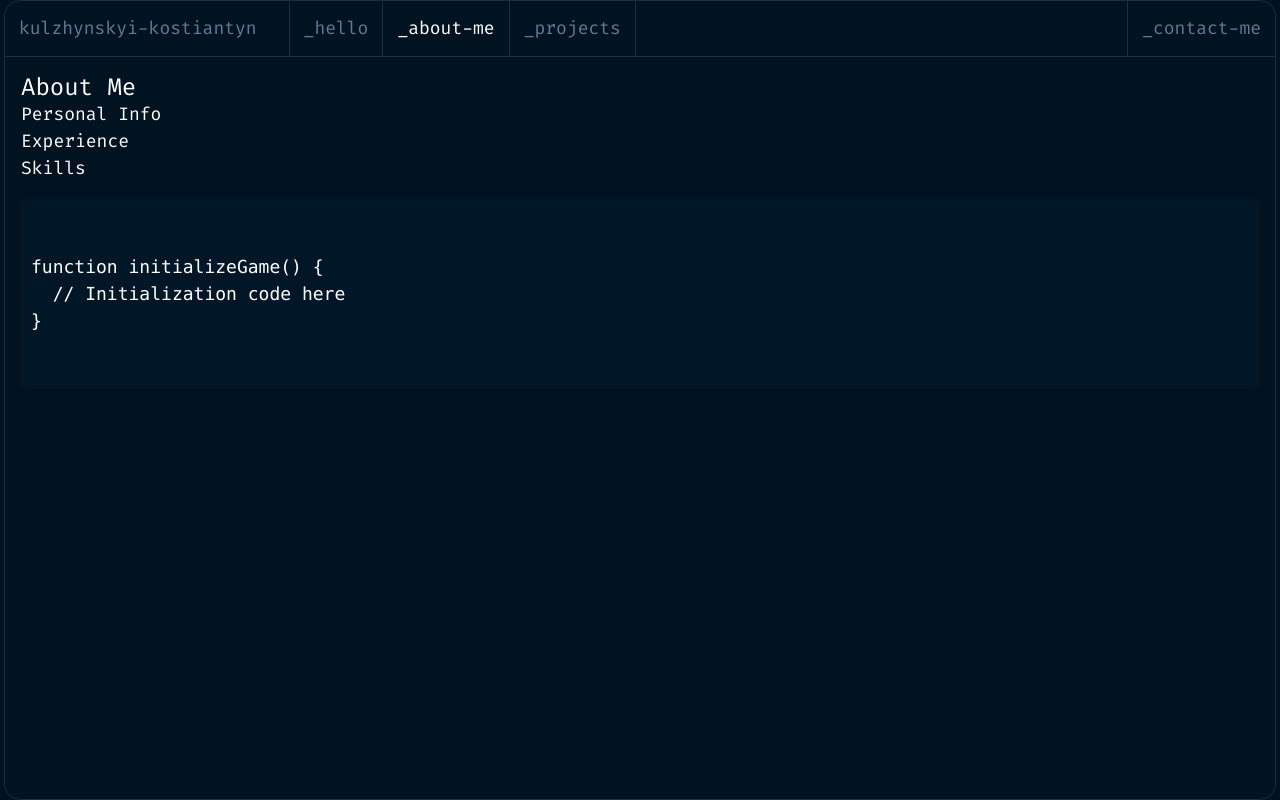
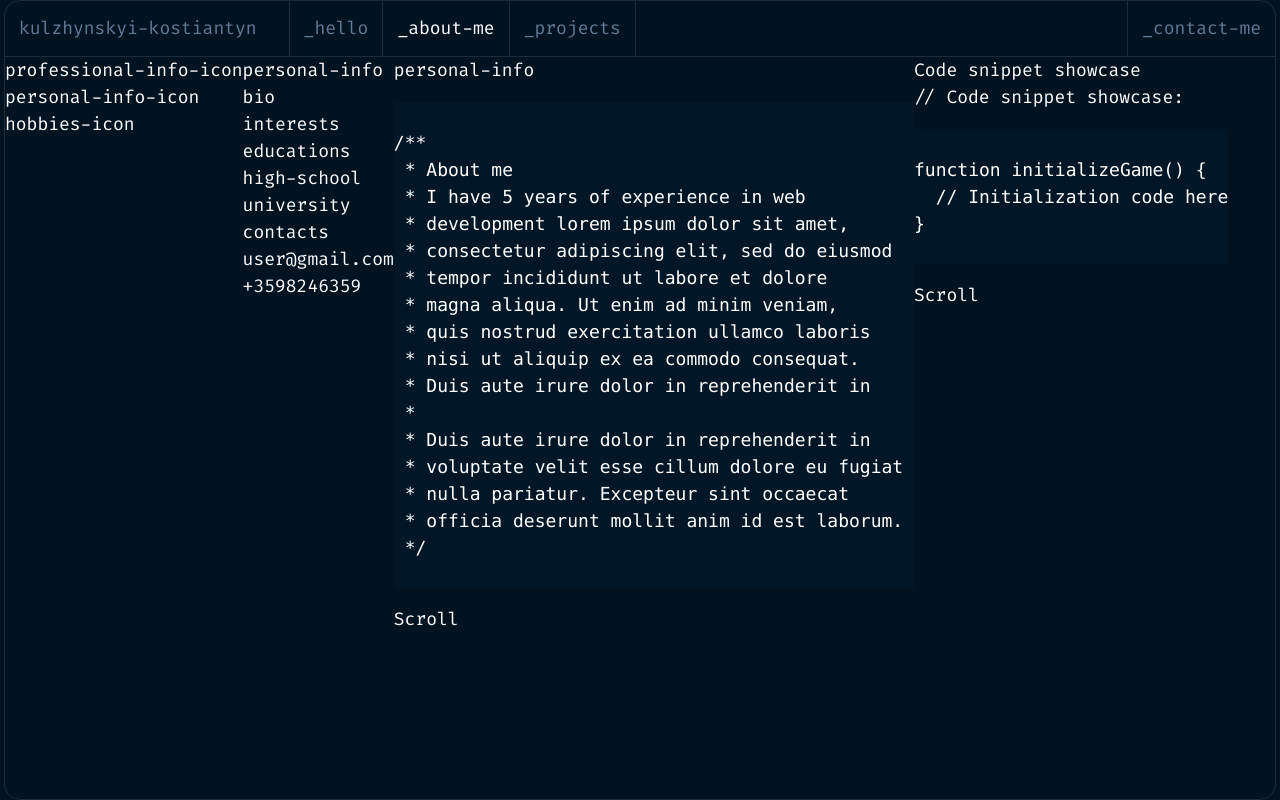
Before and after one commit to jaycikey/Portfolio, a React (Vite) app: page /about in a window 1280 px wide. Built offline with nearby package versions, Linux system fonts and the light colour scheme.

Commit message:
strAbout

```diff
--- a/src/components/About/About.jsx
+++ b/src/components/About/About.jsx
@@ -1,43 +1,20 @@
-import { Box, Typography } from "@mui/material";
-import { useTheme } from "@mui/material/styles";
+import { Box } from '@mui/material';
+import Code from './Code/Code';
+import AboutList from './AboutList/AboutList';
+import SideBar from './SideBar/SideBar';
+import ContentView from './ContentView/ContentView';
 
 const About = () => {
-  const theme = useTheme();
-
   const aboutStyles = {
-    color: theme.palette.text.primary,
-    p: 2,
-  };
-
-  const aboutListStyles = {
-    listStyle: "none",
-    p: 0,
-  };
-
-  const codeSnippetStyles = {
-    mt: 2,
-    p: 1.25,
-    borderRadius: 1,
-    backgroundColor: theme.palette.background.paper,
+    display: 'flex',
   };
 
   return (
     <Box sx={aboutStyles}>
-      <Typography variant="h3">About Me</Typography>
-      <Box component="ul" sx={aboutListStyles}>
-        <Box component="li">Personal Info</Box>
-        <Box component="li">Experience</Box>
-        <Box component="li">Skills</Box>
-      </Box>
-      <Box sx={codeSnippetStyles}>
-        <pre>
-          <code>{`
-function initializeGame() {
-  // Initialization code here
-}
-          `}</code>
-        </pre>
-      </Box>
+      <SideBar />
+      <AboutList />
+      <ContentView />
+      <Code />
     </Box>
   );
 };
--- /dev/null
+++ b/src/components/About/AboutList/AboutList.jsx
@@ -0,0 +1,36 @@
+import { Box, Typography } from '@mui/material';
+import { useTheme } from '@mui/material/styles';
+
+const AboutList = () => {
+  const theme = useTheme();
+
+  const personalStyles = {
+    display: 'flex',
+    flexDirection: 'column',
+    color: theme.palette.text.primary,
+  };
+
+  const aboutListStyles = {
+    p: 0,
+  };
+  return (
+    <Box sx={personalStyles}>
+      <Typography variant="body">personal-info</Typography>
+      <Box component="ul" sx={aboutListStyles}>
+        <Box component="li">bio</Box>
+        <Box component="li">interests</Box>
+      </Box>
+      <Typography variant="body">educations</Typography>
+      <Box component="ul" sx={aboutListStyles}>
+        <Box component="li">high-school</Box>
+        <Box component="li">university</Box>
+      </Box>
+      <Typography variant="body">contacts</Typography>
+      <Box component="ul" sx={aboutListStyles}>
+        <Box component="li">user@gmail.com</Box>
+        <Box component="li">+3598246359</Box>
+      </Box>
+    </Box>
+  );
+};
+export default AboutList;
--- /dev/null
+++ b/src/components/About/Code/Code.jsx
@@ -0,0 +1,30 @@
+import { Box, Typography } from '@mui/material';
+import { useTheme } from '@mui/material/styles';
+import Scroll from './Scroll/Scroll';
+
+const Code = () => {
+  const theme = useTheme();
+
+  const codeSnippetStyles = {
+    backgroundColor: theme.palette.background.paper,
+  };
+
+  return (
+    <Box>
+      <Box>Code snippet showcase</Box>
+      <Typography variant="body1">{`// Code snippet showcase:`}</Typography>
+      <Box sx={codeSnippetStyles}>
+        <pre>
+          <code>{`
+function initializeGame() {
+  // Initialization code here
+}
+          `}</code>
+        </pre>
+      </Box>
+      <Scroll />
+    </Box>
+  );
+};
+
+export default Code;
--- /dev/null
+++ b/src/components/About/Code/Scroll/Scroll.jsx
@@ -0,0 +1,4 @@
+const Scroll = () => {
+  return 'Scroll';
+};
+export default Scroll;
--- /dev/null
+++ b/src/components/About/ContentView/Container/Container.jsx
@@ -0,0 +1,36 @@
+import { Box } from '@mui/material';
+import { useTheme } from '@mui/material/styles';
+
+const Container = () => {
+  const theme = useTheme();
+
+  const codeSnippetStyles = {
+    backgroundColor: theme.palette.background.paper,
+  };
+
+  return (
+    <Box sx={codeSnippetStyles}>
+      <pre>
+        <code>{`
+/**
+ * About me
+ * I have 5 years of еxperience in web
+ * development lorem ipsum dolor sit amet,
+ * consectetur adipiscing elit, sed do eiusmod
+ * tempor incididunt ut labore et dolore
+ * magna aliqua. Ut enim ad minim veniam,
+ * quis nostrud exercitation ullamco laboris
+ * nisi ut aliquip ex ea commodo consequat.
+ * Duis aute irure dolor in reprehenderit in
+ *
+ * Duis aute irure dolor in reprehenderit in
+ * voluptate velit esse cillum dolore eu fugiat
+ * nulla pariatur. Excepteur sint occaecat
+ * officia deserunt mollit anim id est laborum.
+ */
+          `}</code>
+      </pre>
+    </Box>
+  );
+};
+export default Container;
--- /dev/null
+++ b/src/components/About/ContentView/ContentView.jsx
@@ -0,0 +1,15 @@
+import Container from './Container/Container';
+import Scroll from './Scroll/Scroll';
+import TabList from './TabList/TabList';
+import { Box } from '@mui/material';
+
+const ContentView = () => {
+  return (
+    <Box>
+      <TabList />
+      <Container />
+      <Scroll />
+    </Box>
+  );
+};
+export default ContentView;
--- /dev/null
+++ b/src/components/About/ContentView/Scroll/Scroll.jsx
@@ -0,0 +1,4 @@
+const Scroll = () => {
+  return 'Scroll';
+};
+export default Scroll;
--- /dev/null
+++ b/src/components/About/ContentView/TabItem/Tabitem.jsx
@@ -0,0 +1,6 @@
+import { Box } from '@mui/material';
+
+const TabItem = () => {
+  return <Box component="li">personal-info</Box>;
+};
+export default TabItem;
--- /dev/null
+++ b/src/components/About/ContentView/TabList/TabList.jsx
@@ -0,0 +1,11 @@
+import { Box } from '@mui/material';
+import TabItem from '../TabItem/Tabitem';
+
+const TabList = () => {
+  return (
+    <Box component="ul">
+      <TabItem />
+    </Box>
+  );
+};
+export default TabList;
--- /dev/null
+++ b/src/components/About/SideBar/SideBar.jsx
@@ -0,0 +1,18 @@
+/**
+ * professional-info: experience, skills, certificates
+ * personal-info (shown in the design): bio, interest, etc.
+ * hobbies: music, books, hiking, games, etc.
+ */
+
+import { Box } from '@mui/material';
+
+const SideBar = () => {
+  return (
+    <Box component="ul">
+      <Box component="li">professional-info-icon</Box>
+      <Box component="li">personal-info-icon</Box>
+      <Box component="li">hobbies-icon</Box>
+    </Box>
+  );
+};
+export default SideBar;
--- a/src/redux/operations/gameOperations.js
+++ b/src/redux/operations/gameOperations.js
@@ -1,4 +1,4 @@
-import { moveSnake, eatFood, gameOver, win } from "../slices/gameSlice";
+import { startGame, moveSnake, eatFood, gameOver, win } from "../slices/gameSlice";
 
 const gridSizeX = 11;
 const gridSizeY = 20;
```
Also changed, not shown: src/components/Home/Game/GameBoard/GameBoard.jsx (+7 -8 lines).
